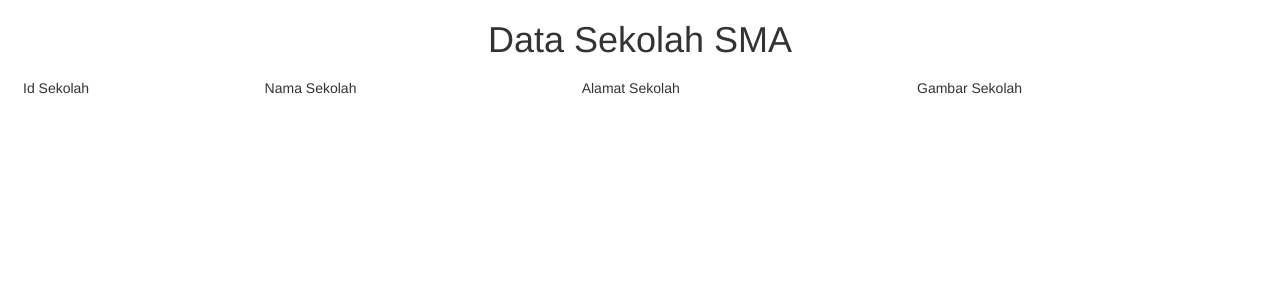
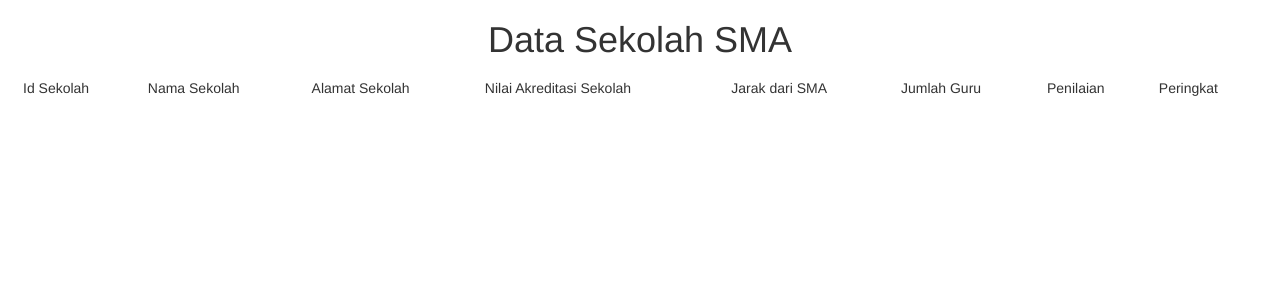
Before and after one commit to ikhsanefendi/sistemZonasi, a CodeIgniter app: page /sistemZonasi/index.php/analisa/clustering in a window 1280 px wide. Shown: the top 300 px of the page. Run offline with CodeIgniter, Linux system fonts and the light colour scheme; data that the repository does not hold is empty.

Commit message:
week 2
analisa metode dan pengumpulan data

```diff
--- a/application/controllers/Analisa.php
+++ b/application/controllers/Analisa.php
@@ -17,7 +17,11 @@ class Analisa extends CI_Controller {
 
 	public function clustering(){
 		// $this->db->where('id', $Value);
-		$data['sma']=$this->db->get('tb_sma')->result();
+		$data['smp']=$this->db->get('tb_smp')->result();
+		$data['max_akreditasi']=$this->db->select_max('nilai_akreditasi')->get('tb_smp')->row();
+		$data['max_guru']=$this->db->select_max('jumlah_guru')->get('tb_smp')->row();
+		// print_r($data['max_guru']);
+		// die();
 		$this->load->view('analisa/data_sekolah',$data);
 	}
 }
--- a/application/views/analisa/data_sekolah.php
+++ b/application/views/analisa/data_sekolah.php
@@ -26,15 +26,30 @@
 	            <td>Id Sekolah</td>
 	            <td>Nama Sekolah</td>
 	            <td>Alamat Sekolah</td>
-	            <td>Gambar Sekolah</td>
+	            <td>Nilai Akreditasi Sekolah</td>
+	            <td>Jarak dari SMA</td>
+	            <td>Jumlah Guru</td>
+	            <td>Penilaian</td>
+	            <td>Peringkat</td>
+
 	        </tr>
 	    </thead>
-	   	<?php foreach ($sma as $key => $sma) { ?>
+	   	<?php foreach ($smp as $key => $smp) { ?>
 		    <tr>
-		        <td><?php echo $sma->id?></td>
-		        <td><?php echo $sma->nama?></td>
-		        <td><?php echo $sma->alamat?></td>
-		        <td><?php echo $sma->gambar?></td>
+				<?php $max_a=$max_akreditasi->nilai_akreditasi;
+				$max_g=$max_guru->jumlah_guru;
+				 ?>
+		    	<?php $nilai=$smp->nilai_akreditasi/$max_a*0.6+$smp->jumlah_guru/$max_g*0.4; ?>
+		        <td><?php echo $smp->id?></td>
+		        <td><?php echo $smp->nama?></td>
+		        <td><?php echo $smp->id_lokasi?></td>
+		        <td><?php echo $smp->nilai_akreditasi?></td>
+		        <td></td>
+		        <td><?php echo $smp->jumlah_guru?></td>
+				<td><?php echo $nilai ?></td>
+				<td></td>
+
+				<td></td>
 
 		    </tr>
 	   	<?php } ?>
```
